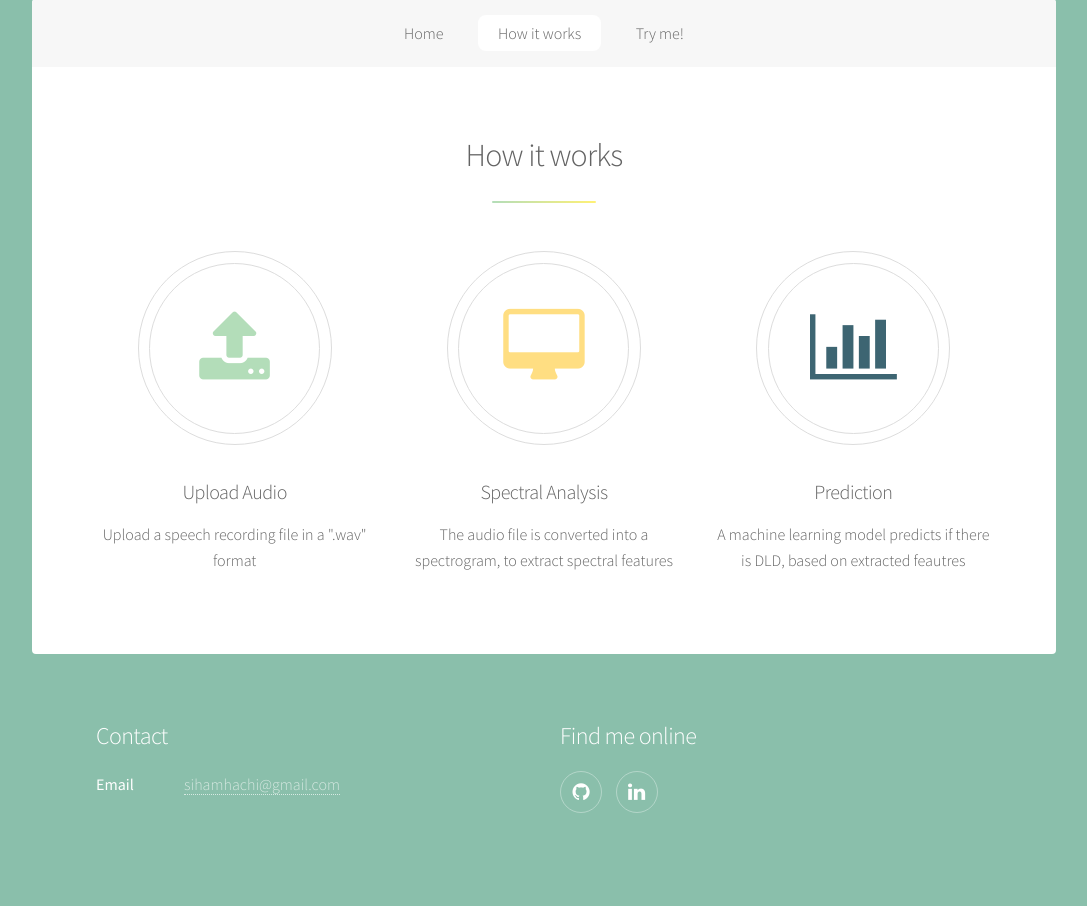
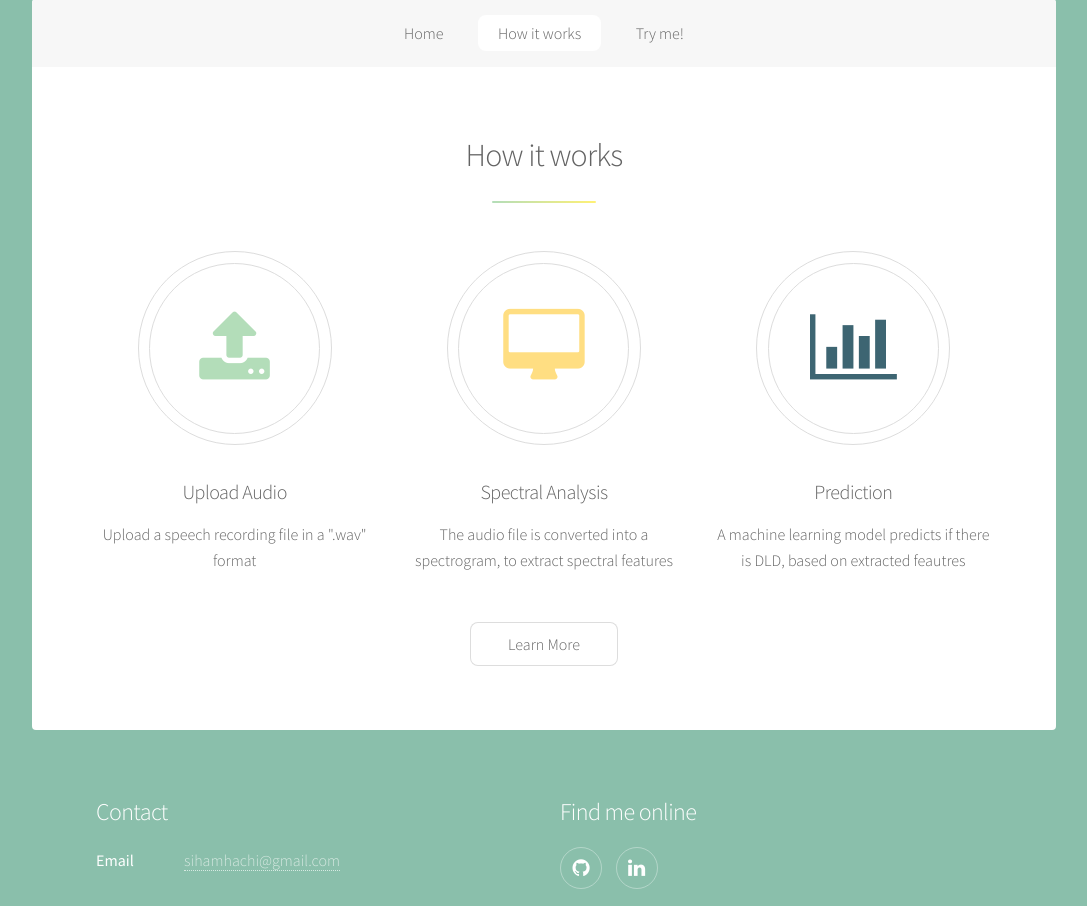
Before and after one commit to sihamH/thrive-webapp, a Flask app: page /how in a window 1280 px wide. Shown: the part 369-1275 px from the top of the page, without its empty margins (96-1183 px from the left). Before the commit the page ends 1182 px from the top, so only its background shows below. Run offline with Flask 2, Linux system fonts and the light colour scheme.

Commit message:
link to demo added

```diff
--- a/templates/how.html
+++ b/templates/how.html
@@ -55,6 +55,12 @@
 									<p>A machine learning model predicts if there is DLD, based on extracted feautres</p>
 								</li>
 							</ul>
+
+							<footer class="major">
+								<ul class="actions special">
+									<li><a href="https://docs.google.com/presentation/d/1HLuQuFgtd6nkKNU5g8L-ay3i6QB6AMhq8WRoAyrejEw/edit#slide=id.g883c3610cf_0_101" class="button">Learn More</a></li>
+								</ul>
+							</footer>
 						</section>
 
 
```
